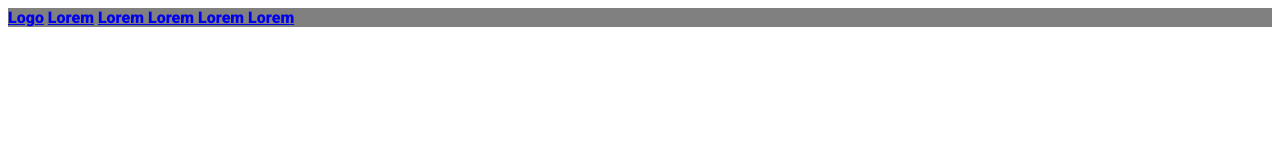
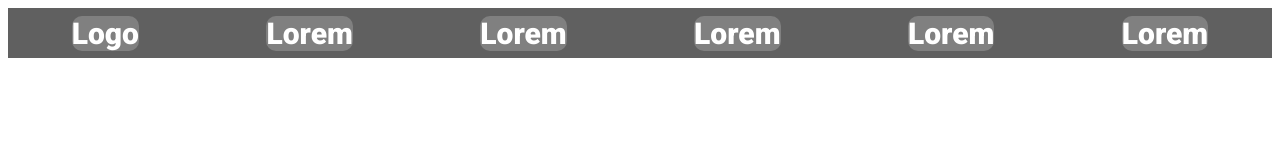
Before and after one commit to SajjadAhmad14/Smashing-Magazine, a plain HTML site: page index.html in a window 1280 px wide. Drawn offline with Linux system fonts and the light colour scheme.

Commit message:
Added background-color to anchors and flex container

```diff
--- a/assets/css/style.css
+++ b/assets/css/style.css
@@ -5,12 +5,18 @@
 @import 'reset.css';
 
 .navbar {
-    width: 100%;
+    display: flex;
+    justify-content: space-around;
+    align-items: center;
     font-family: 'Roboto', sans-serif;
-    background-color: grey;
+    font-size: 30px;
+    background-color: #606060;
+    min-height: 50px;
 }
 
-.navbar .logo {
-    width: 150px;
-    height: 100px;
+.navbar a {
+    color: white;
+    text-decoration: none;
+    background-color: #808080;
+    border-radius: 10px;
 }
```
